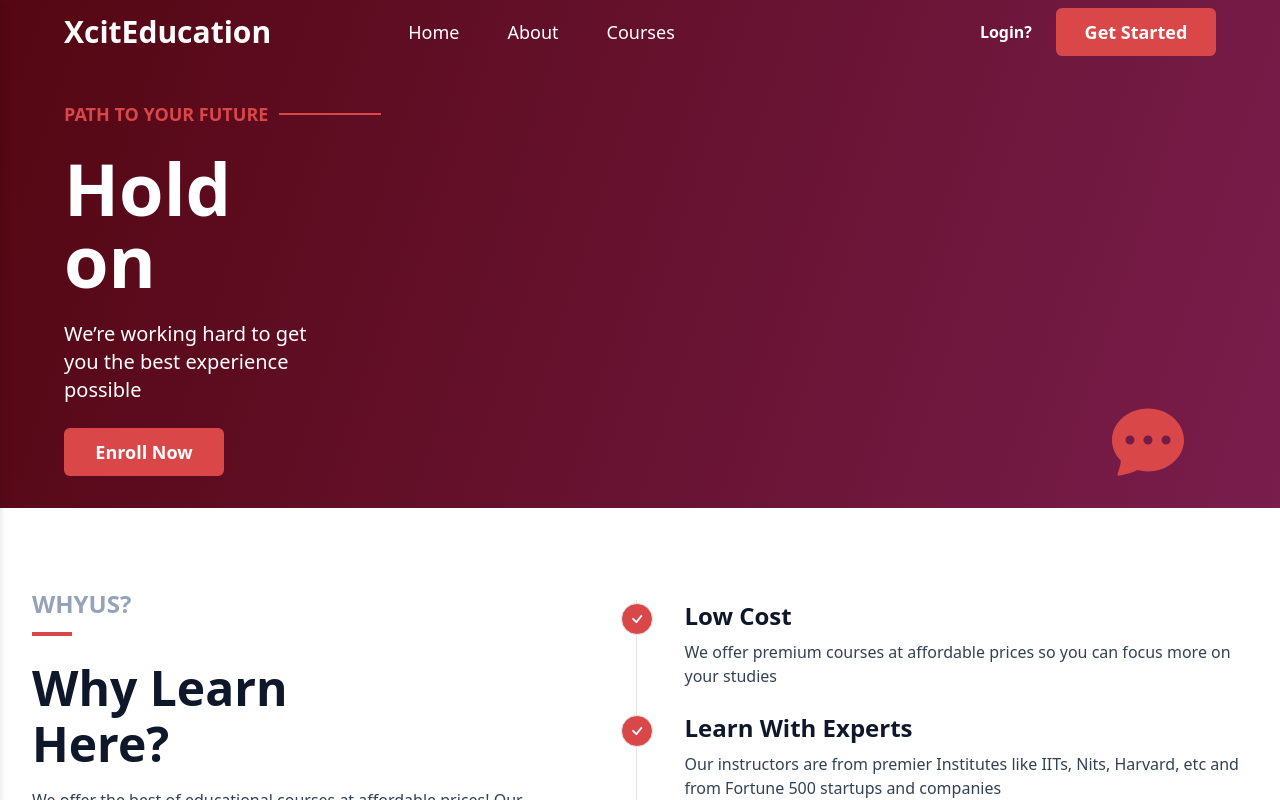
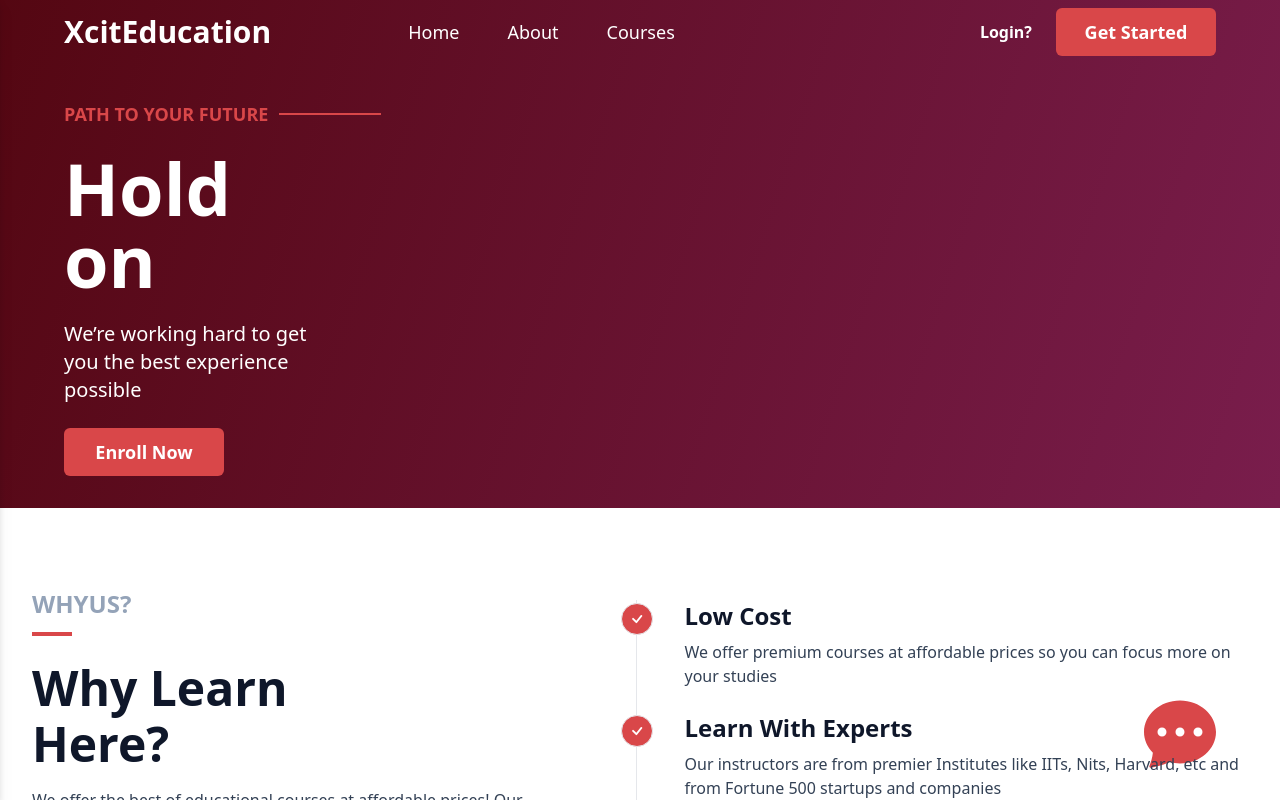
Before and after one commit to devjs1000/course-hub, a React (Vite) app: page / in a window 1280 px wide. Shown: the top 800 px of the page. Built offline with nearby package versions, Linux system fonts and the light colour scheme; no server answers.

Commit message:
chatbot as separate component

```diff
--- a/src/components/admin/CourseInfo.jsx
+++ b/src/components/admin/CourseInfo.jsx
@@ -9,6 +9,7 @@ export const CourseInfo = () => {
   const [inputField, setInputField] = useState("");
   const [data, setData] = useState([]);
   const [adminDeleteCourseById] = useMutation(adminDeleteCourseByIdMutation);
+
   useEffect(() => {
     if (!allCoursesData.length) return;
 
@@ -29,7 +30,7 @@ export const CourseInfo = () => {
   const handleDeleteCourse = async (e) => {
     e.preventDefault();
     let c_id = e.target.id;
-    //console.log("deleted", e.target.id);
+
     await adminDeleteCourseById({
       variables: {
         courseId: c_id,
@@ -45,7 +46,6 @@ export const CourseInfo = () => {
       if (course.id !== c_id) return course;
     });
 
-    console.log(data);
     setAllCoursesData(data);
   };
 
--- /dev/null
+++ b/src/components/header/Chatbot.jsx
@@ -0,0 +1,41 @@
+import React from "react";
+import { ChatDotsFill, ArrowLeft } from "react-bootstrap-icons";
+import useStore from "../../context/useStore";
+
+const Chatbot = () => {
+  const { chatbotOn, setChatbotOn } = useStore();
+  return (
+    <>
+      {!chatbotOn && (
+        <span
+          className="fixed bottom-8 right-16 text-primary-color-light text-7xl z-200"
+          onClick={() => setChatbotOn(true)}
+        >
+          <ChatDotsFill />
+        </span>
+      )}
+      {chatbotOn && (
+        <div className="w-[340px] h-[440px] bg-white fixed bottom-0 right-4 lg:right-16 z-[200] shadow-lg shadow-gray-700">
+          <div className="bg-primary-color-light text-white  p-4 font-bold flex">
+            <ArrowLeft
+              className="text-2xl mr-4 cursor-pointer  hover:text-gray-400"
+              onClick={() => setChatbotOn(false)}
+            />
+            <h3>Agents are online...</h3>
+            {/* message here */}
+          </div>
+          <div className="w-[340px] px-4 py-2 fixed bottom-0 bg-gray-100 border-t-4 flex">
+            <input
+              type="text"
+              placeholder="Type a message..."
+              className="bg-transparent outline-0 "
+            />
+            <button className="hidden"></button>
+          </div>
+        </div>
+      )}
+    </>
+  );
+};
+
+export default Chatbot;
--- a/src/components/header/Hero.jsx
+++ b/src/components/header/Hero.jsx
@@ -1,10 +1,11 @@
 import React, { useState } from "react";
 import Button from "../../UI/Button";
 import hero from "../../images/hero.svg";
-import { ChatDotsFill, ArrowLeft } from "react-bootstrap-icons";
+
+import Chatbot from "./Chatbot";
+import useStore from "../../context/useStore";
 
 function Hero() {
-  const [chatbotOn, setChatbotOn] = useState(false);
   const bluePrint = {
     heading: "Hold on",
     subHeading: "We’re working hard to get you the best experience possible",
@@ -12,7 +13,7 @@ function Hero() {
   };
 
   return (
-    <section className="flex py-8 flex-col gap-2 items-center px-4 sm:px-8 md:flex-row xl:px-16 relative">
+    <section className="flex py-8 flex-col gap-2 items-center px-4 sm:px-8 md:flex-row xl:px-16">
       <div className="flex flex-col items-center lg:flex-row">
         <div className="w-full text-white  flex flex-col items-start gap-6 lg:w-[50%]">
           <h6 className="text-primary-color-light relative uppercase font-semibold text-base after:absolute after:right-[-55%] after:top-[50%] after:translate-y-[-50%] after:h-[2px] after:bg-current after:w-[50%] lg:text-lg">
@@ -28,34 +29,8 @@ function Hero() {
           <img src={hero} alt="" className="block w-full" />
         </div>
       </div>
-      {!chatbotOn && (
-        <span
-          className="absolute bottom-8 right-24 text-primary-color-light text-7xl"
-          onClick={() => setChatbotOn(true)}
-        >
-          <ChatDotsFill />
-        </span>
-      )}
-      {chatbotOn && (
-        <div className="w-[340px] h-[440px] bg-white fixed bottom-0 right-4 lg:right-16 z-[200] shadow-lg shadow-gray-700">
-          <div className="bg-primary-color-light text-white  p-4 font-bold flex">
-            <ArrowLeft
-              className="text-2xl mr-4 cursor-pointer  hover:text-gray-900"
-              onClick={() => setChatbotOn(false)}
-            />
-            <h3>Agents are online...</h3>
-            {/* message here */}
-          </div>
-          <div className="w-[340px] px-4 py-2 fixed bottom-0 bg-gray-100 border-t-4">
-            <input
-              type="text"
-              placeholder="Type a message..."
-              className="bg-transparent"
-            />
-            <button className="hidden"></button>
-          </div>
-        </div>
-      )}
+
+      <Chatbot />
     </section>
   );
 }
--- a/src/context/Store.jsx
+++ b/src/context/Store.jsx
@@ -29,6 +29,7 @@ const Store = () => {
   const [myCourses, setMyCourses] = useState([]);
   const [assignments, setAssignments] = useState({});
   const [theme, setTheme] = useState(false);
+  const [chatbotOn, setChatbotOn] = useState(false);
 
   /* Admin access state */
   const [adminPanelAccess, setAdminPanelAccess] = useState(false);
@@ -148,6 +149,9 @@ const Store = () => {
 
     adminPanelAccess,
     setAdminPanelAccess,
+
+    chatbotOn,
+    setChatbotOn,
   };
 };
 
```
